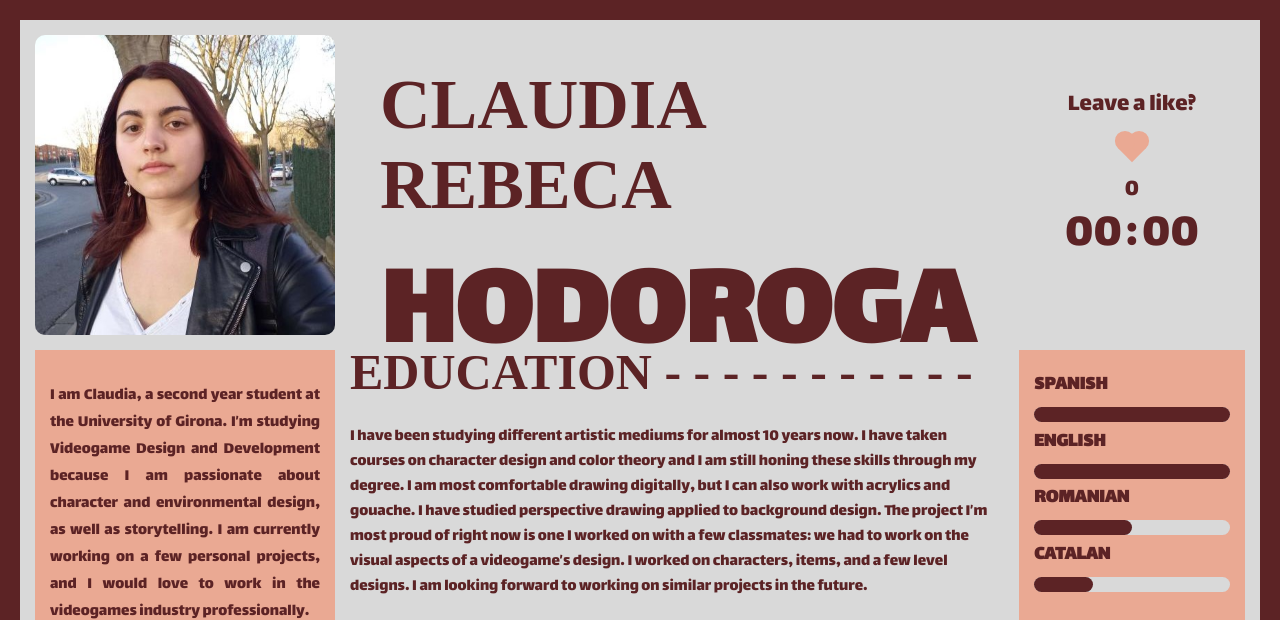
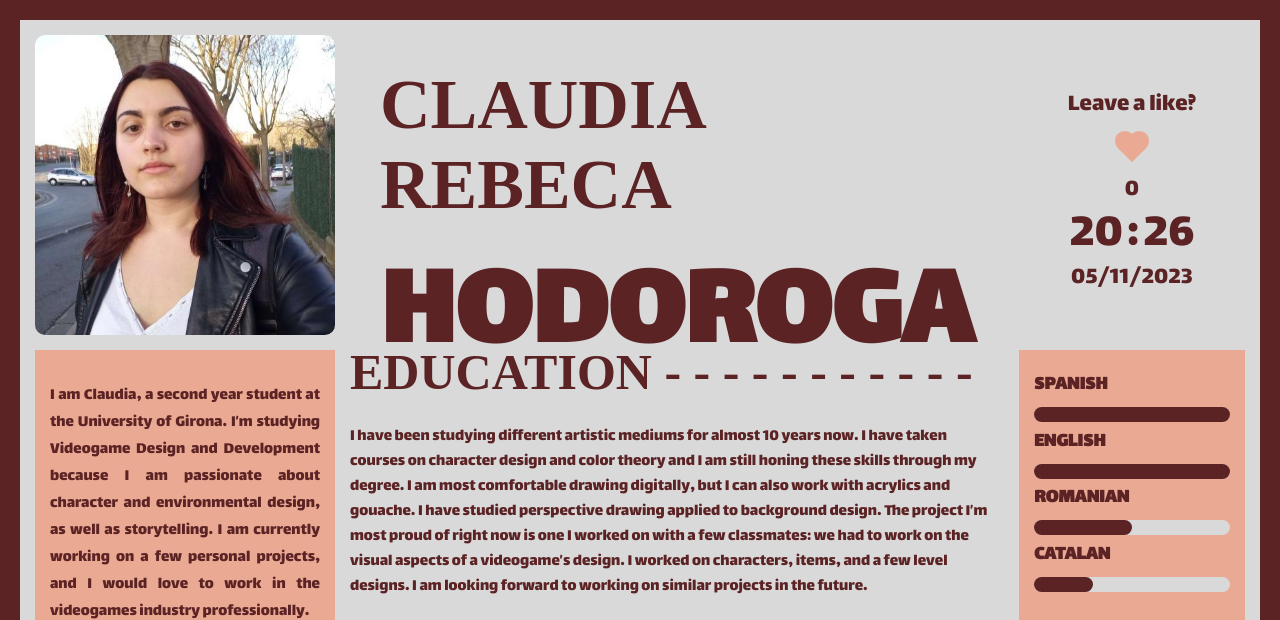
Before and after one commit to claudiahodoroga/wommiez.github.io, a plain HTML site: page index.html in a window 1280 px wide. Shown: the top 620 px of the page. Drawn offline with Linux system fonts and the light colour scheme; a web font is replaced by a local one.

Commit message:
Update index.html

```diff
--- a/index.html
+++ b/index.html
@@ -240,7 +240,7 @@
     </div>
 
 
-    <script src="interactive.js"></script>
+    <script src="script.js"></script>
 </body>
 
 </html>
```
